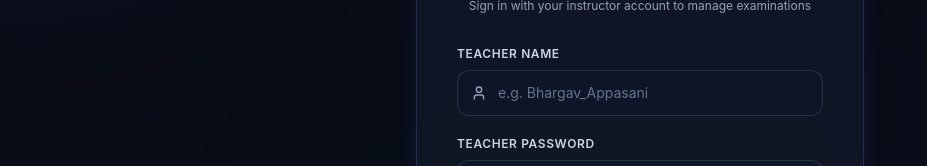
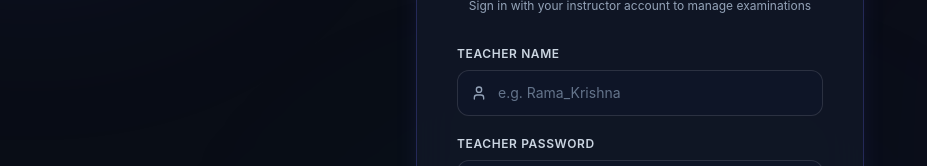
Before and after one commit to appybarkas/ExamCreator, a Next.js app in the folder frontend/: page /teacher/login in a window 1280 px wide. Shown: the part 304-470 px from the top of the page, without its empty margins (0-927 px from the left). Built offline with nearby package versions, Linux system fonts and the light colour scheme.

Commit message:
Update page.tsx

```diff
--- a/frontend/src/app/teacher/login/page.tsx
+++ b/frontend/src/app/teacher/login/page.tsx
@@ -101,7 +101,7 @@ export default function TeacherLoginPage() {
                   required
                   value={name}
                   onChange={(e) => setName(e.target.value)}
-                  placeholder="e.g. Bhargav_Appasani"
+                  placeholder="e.g. Rama_Krishna"
                   className="w-full pl-10 pr-4 py-3 rounded-xl glass-input text-sm placeholder:text-slate-500"
                 />
               </div>
```
